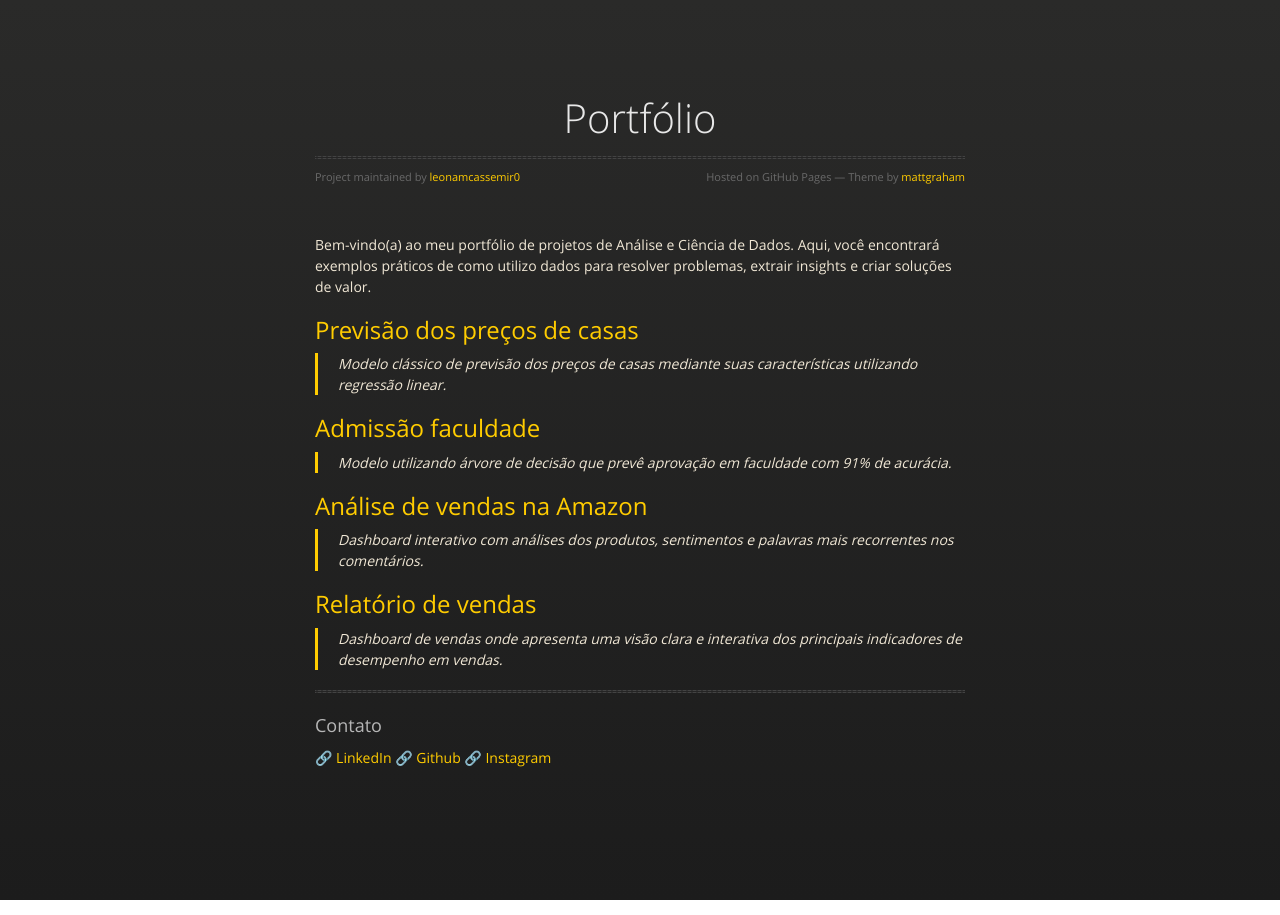
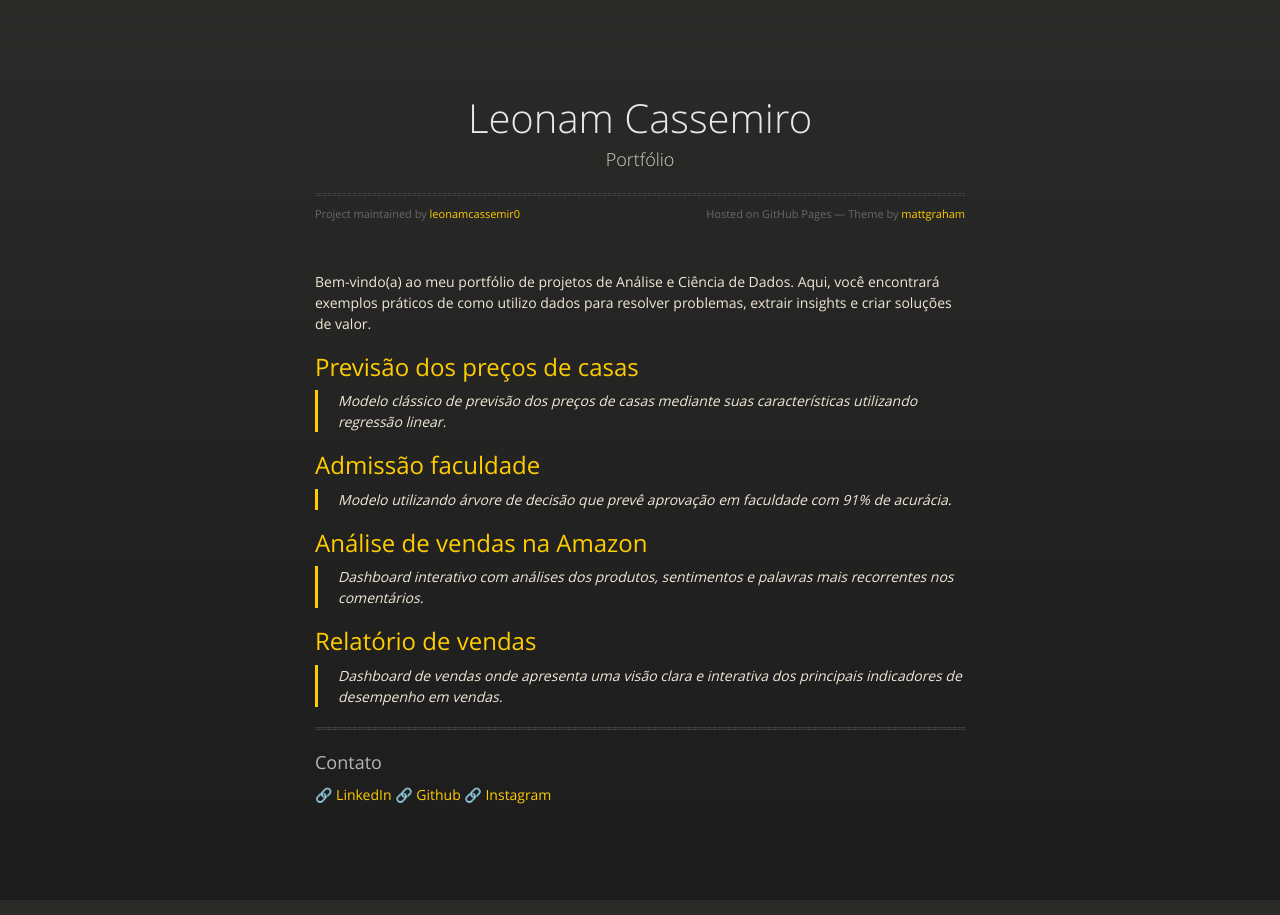
Before and after one commit to leonamcassemir0/portfolio, a Jekyll site: the page built from index.md, in a window 1280 px wide. Built offline with Jekyll 4.4.1, drawn with Linux system fonts in a browser that asks for light colours; our own code applies the rules of GitHub Pages for plain Markdown files; the repository's description, which GitHub fills in, is left out.

Commit message:
Update _config.yml

```diff
--- a/_config.yml
+++ b/_config.yml
@@ -1,5 +1,5 @@
-title: Portfólio
-description:
+title: Leonam Cassemiro
+description: Portfólio
 show_downloads: true
 google_analytics: G-3XR134615L
 theme: jekyll-theme-midnight
```
